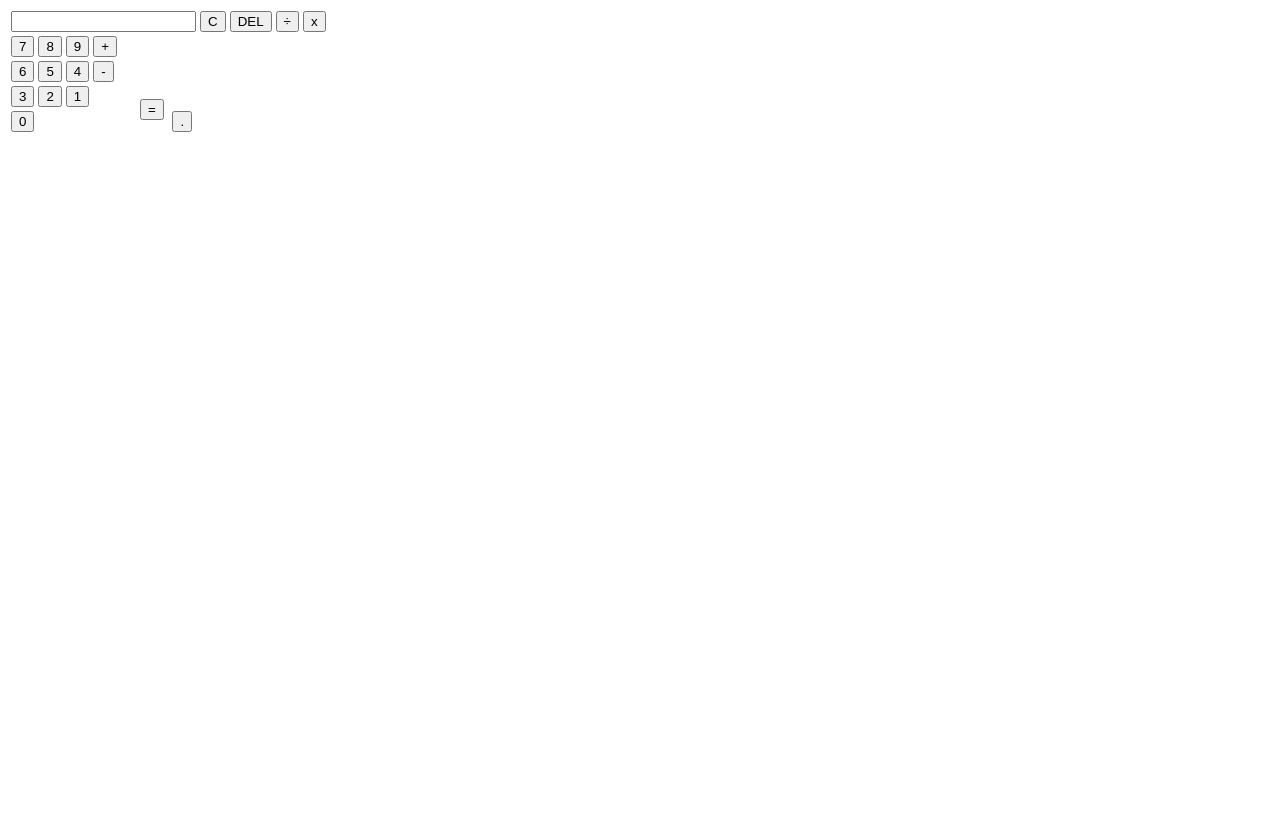
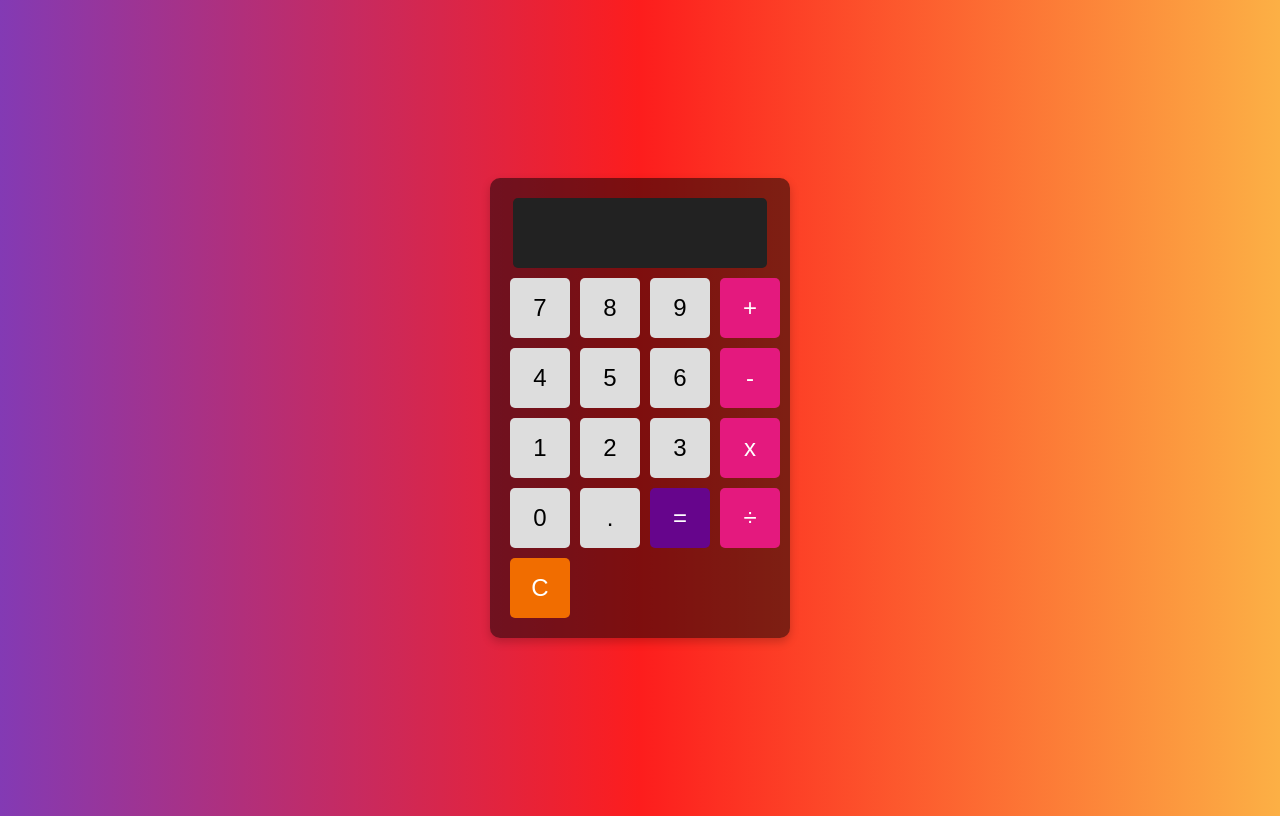
Before and after one commit to mhlarroza/EnsinoMedio-SenacRS, a plain HTML site: page 2º Ensino Médio/Projeto 3/calc.html in a window 1280 px wide. Drawn offline with Linux system fonts and the light colour scheme.

Commit message:
Atualizações

```diff
--- a/2º Ensino Médio/Projeto 3/calc.css
+++ b/2º Ensino Médio/Projeto 3/calc.css
@@ -1,7 +1,66 @@
-#num1 {
-    margin-right: 10px;
+body {
+    font-family: Arial, sans-serif;
+    display: flex;
+    justify-content: center;
+    align-items: center;
+    height: 100vh;
+    background: rgb(131,58,180);
+    background: linear-gradient(90deg, rgba(131,58,180,1) 0%, rgba(253,29,29,1) 50%, rgba(252,176,69,1) 100%);
 }
 
-#num2 {
-    margin-right: 10px;
+.calc {
+    padding: 20px;
+    border-radius: 10px;
+    box-shadow: 0px 4px 10px rgba(0, 0, 0, 0.2);
+    text-align: center;
+    width: 260px;
+    background: rgba(0,0,0,0.5);
 }
+
+.tela {
+    width: 90%;
+    height: 50px;
+    font-size: 2em;
+    text-align: right;
+    padding: 10px;
+    margin-bottom: 10px;
+    border: none;
+    background: #222;
+    color: #fff;
+    border-radius: 5px;
+}
+
+.buttons {
+    display: grid;
+    grid-template-columns: repeat(4, 60px);
+    gap: 10px;
+}
+
+button {
+    width: 60px;
+    height: 60px;
+    font-size: 1.5em;
+    border: none;
+    cursor: pointer;
+    background: #ddd;
+    border-radius: 5px;
+}
+
+button:active {
+    background: #bbb;
+}
+
+.operator {
+    background: #e4197e;
+    color: white;
+}
+
+.igual {
+    background: rgb(102, 5, 140);
+    color: white;
+}
+
+.limpar {
+    background: rgb(241, 109, 0);
+    color: white;
+}
--- a/2º Ensino Médio/Projeto 3/calc.html
+++ b/2º Ensino Médio/Projeto 3/calc.html
@@ -1,56 +1,37 @@
 <!DOCTYPE html>
-<html lang="en">
+<html lang="pt-BR">
 <head>
     <meta charset="UTF-8">
     <meta name="viewport" content="width=device-width, initial-scale=1.0">
-    <title>Document</title>
+    <link rel="stylesheet" href="calc.css">
+    <title>Calculadora simples</title>
 </head>
 <body>
-    <div id="block">
-        <div id="calc">
-            <table>
-                <tr>
-                    <td colspan="4">
-                        <input type="text" id="display">
-                    </td>
-                    <td>
-                        <button id="limpar">C</button>
-                        <button id="apagadigito">DEL</button>
-                        <button id="divisão">÷</button>
-                        <button id="multiplicação">x</button>
-                    </td>
-                </tr>
-                <tr>
-                    <td>
-                        <button id="7">7</button>
-                        <button id="8">8</button>
-                        <button id="9">9</button>
-                        <button id="soma">+</button>
-                <tr>
-                    <td>
-                        <button id="6">6</button>
-                        <button id="5">5</button>
-                        <button id="4">4</button>
-                        <button id="sub">-</button>
-                    </td>
-                </tr>
-                <tr>
-                    <td>
-                        <button id="3">3</button>
-                        <button id="2">2</button>
-                        <button id="1">1</button>
-                        <td rowspan="2"><button id="resultado" value="=">=</td>
-                    </td>
-                </tr>
-                <tr>
-                    <td colspan="2">
-                        <button id="0" value="0">0</button>
-                    </td>
-                    <td>
-                        <button class="calculatorButtons" id="point" value=".">.</button>
-                    </td>
-                </tr>
-            </table>
+    <div class="calc">
+        <input type="text" id="tela" class="tela" disabled>
+        <div class="buttons">
+            <button onclick="addvalor('7')">7</button>
+            <button onclick="addvalor('8')">8</button>
+            <button onclick="addvalor('9')">9</button>
+            <button class="operator" onclick="addvalor('+')">+</button>
+
+            <button onclick="addvalor('4')">4</button>
+            <button onclick="addvalor('5')">5</button>
+            <button onclick="addvalor('6')">6</button>
+            <button class="operator" onclick="addvalor('-')">-</button>
+
+            <button onclick="addvalor('1')">1</button>
+            <button onclick="addvalor('2')">2</button>
+            <button onclick="addvalor('3')">3</button>
+            <button class="operator" onclick="addvalor('x')">x</button>
+
+            <button onclick="addvalor('0')">0</button>
+            <button onclick="addvalor('.')">.</button>
+            <button class="igual" onclick="calcular()">=</button>
+            <button class="operator" onclick="addvalor('/')">÷</button>
+
+            <button class="limpar" onclick="limpar()">C</button>
+            </div>
     </div>
     <script src="calc.js"></script>
 </body>
--- a/2º Ensino Médio/Projeto 3/calc.js
+++ b/2º Ensino Médio/Projeto 3/calc.js
@@ -0,0 +1,15 @@
+function addvalor(valor) {
+    document.getElementById("tela").value += valor;
+}
+
+function calcular() {
+    try {
+        document.getElementById("tela").value = eval(document.getElementById("tela").value);
+    } catch (e) {
+        alert("Expressão inválida!");
+    }
+}
+
+function limpar() {
+    document.getElementById("tela").value = "";
+}
--- /dev/null
+++ b/2º Ensino Médio/Projeto 5/DOM.css
@@ -0,0 +1,22 @@
+body {
+    font-family: Arial, Helvetica, sans-serif;
+    background-color:rgb(255, 255, 255);
+}
+
+h1 {
+    color:rgb(0, 23, 123);
+}
+
+button:hover {
+    background-color: rgb(166, 0, 255);
+}
+
+button {
+    background-color: rgb(255, 0, 136);
+    color:whitesmoke;
+    border: none;
+    padding: 10px 20px;
+    cursor: pointer;
+    height: 100px;
+    width: 250px;
+}
--- /dev/null
+++ b/2º Ensino Médio/Projeto 5/DOM.js
@@ -0,0 +1,3 @@
+function mudarTexto() {
+    document.getElementById("mensagem").innerHTML = "Eu amo gatos, livros, escutar música e dançar!";
+}
```
Also changed, not shown: 2º Ensino Médio/Projeto 4/idade.html (added, +27 -0 lines), 2º Ensino Médio/Projeto 4/idade.js (added, +12 -0 lines), 2º Ensino Médio/Projeto 5/DOM.html (added, +19 -0 lines), 2º Ensino Médio/Projeto 4/idade.css (added).
